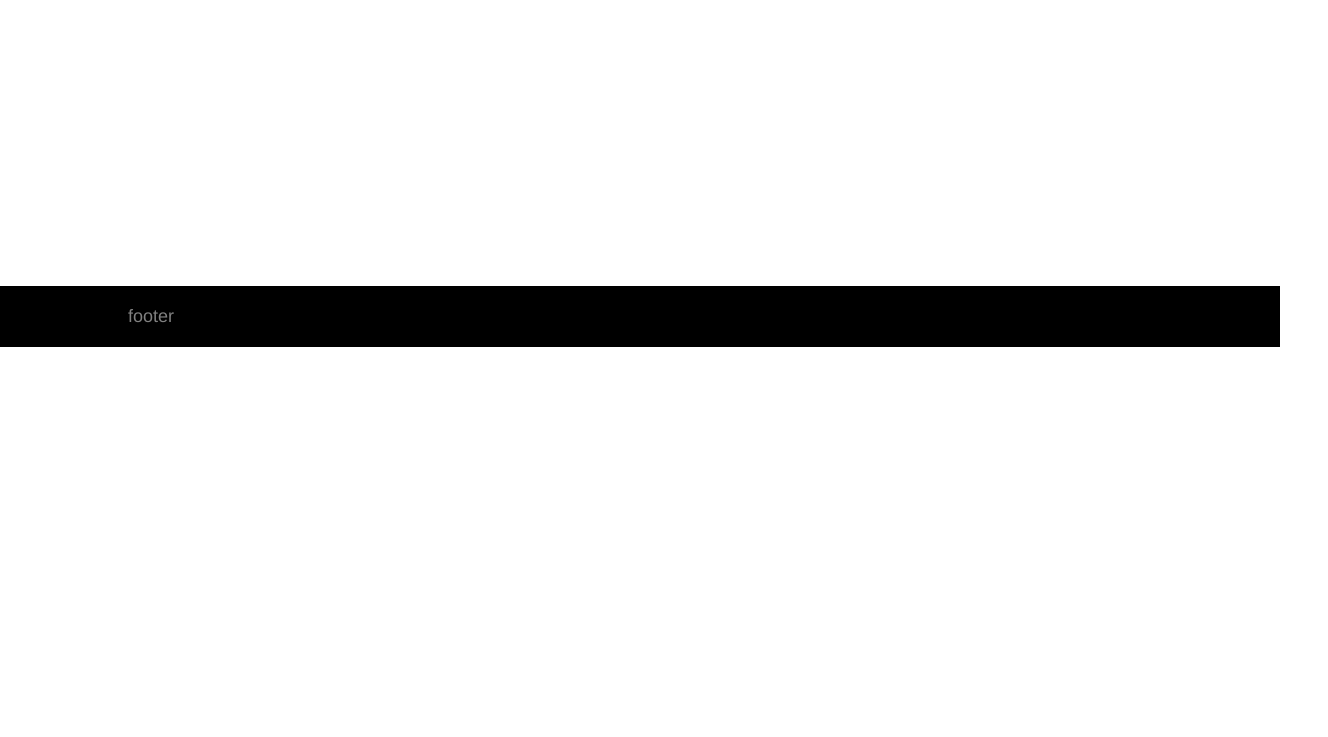
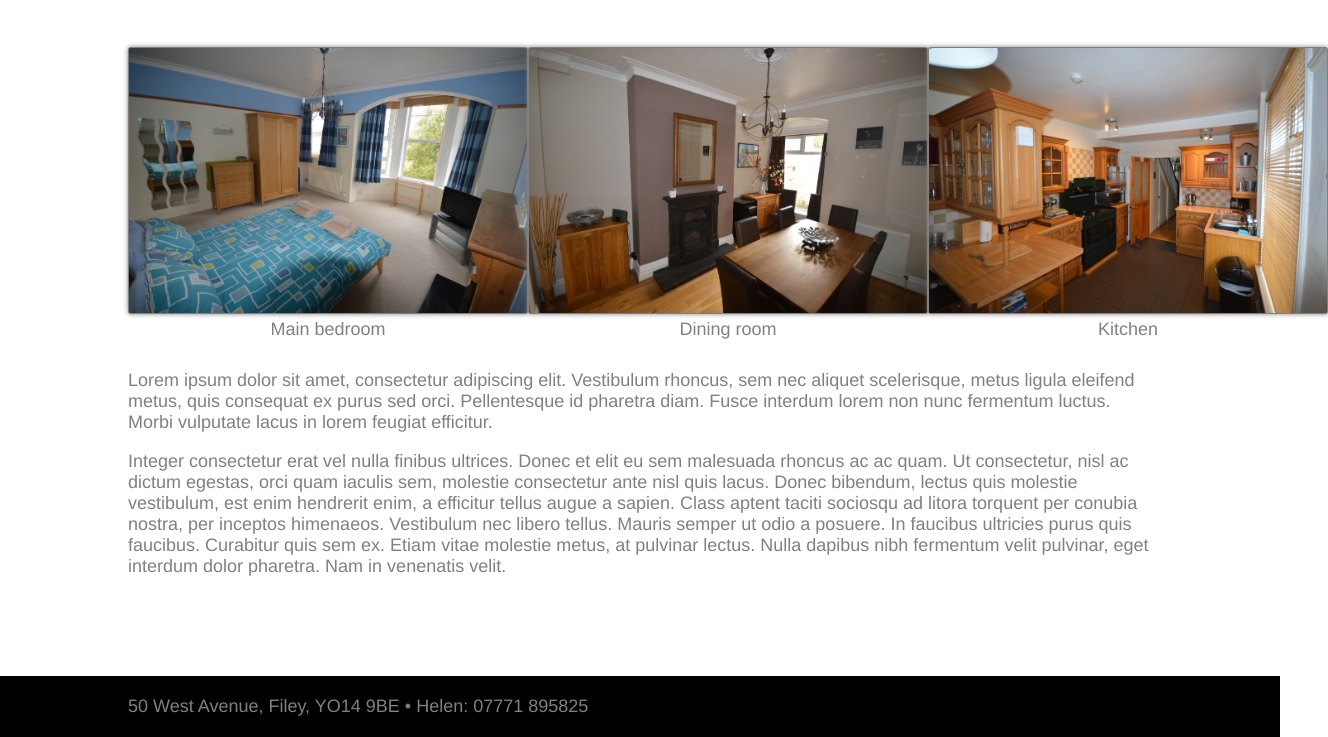
Before and after one commit to tomowen02/FileyHolidayHouse, a plain HTML site: page features.html in a window 1280 px wide. Shown: the part 453-1190 px from the top of the page, 1328 px wide, since content can reach past the window. Before the commit the page ends 800 px from the top, so only its background shows below. Drawn offline with Linux system fonts and the light colour scheme.

Commit message:
Fixed the new page's layouts. Similar layouts to index now

```diff
--- a/features.html
+++ b/features.html
@@ -7,6 +7,7 @@
     <body>
         <header>
             <nav>
+                <h1>Filey Holiday House</h1>
                 <ul>
                     <li><a href="index.html">Home</a></li>
                     <li><a href="availability.html">Availability</a></li>
@@ -14,14 +15,29 @@
                     <li><a href="contact.html">Contact Us</a></li>
                 </ul>
             </nav>
-            <h1>Features</h1>
         </header>
-        <section>
-            <div>a</div>
-            <div>b</div>
-            <div>c</div>
-        </section>
-        <section>Lower section</section>
-        <footer>footer</footer>
+        <div class="content">
+            <section class="features">
+                <figure>
+                    <img src="images\house\DSC_6793.jpg" alt="main bedroom">
+                    <figcaption>Main bedroom</figcaption>
+                </figure>
+                <figure>
+                    <img src="images\house\DSC_6740.jpg" alt="dining room">
+                    <figcaption>Dining room</figcaption>
+                </figure>
+                <figure>
+                    <img src="images\house\DSC_6760.jpg" alt="kitchen">
+                    <figcaption>Kitchen</figcaption>
+                </figure>
+            </section>
+            <section>
+                <p>Lorem ipsum dolor sit amet, consectetur adipiscing elit. Vestibulum rhoncus, sem nec aliquet scelerisque, metus ligula eleifend metus, quis consequat ex purus sed orci. Pellentesque id pharetra diam. Fusce interdum lorem non nunc fermentum luctus. Morbi vulputate lacus in lorem feugiat efficitur. </p>
+                <p>Integer consectetur erat vel nulla finibus ultrices.
+                    Donec et elit eu sem malesuada rhoncus ac ac quam. Ut consectetur, nisl ac dictum egestas, orci quam iaculis sem, molestie consectetur ante nisl quis lacus. Donec bibendum, lectus quis molestie vestibulum, est enim hendrerit enim, a efficitur tellus augue a sapien. Class aptent taciti sociosqu ad litora torquent per conubia nostra, per inceptos himenaeos. Vestibulum nec libero tellus. Mauris semper ut odio a posuere. In faucibus ultricies purus quis faucibus. Curabitur quis sem ex. Etiam vitae molestie metus, at pulvinar lectus. Nulla dapibus nibh fermentum velit pulvinar, eget interdum dolor pharetra. Nam in venenatis velit.</p>
+            </section>
+            <div class="section" id="dead-space"></div>
+        </div>
+        <footer>50 West Avenue, Filey, YO14 9BE • Helen: 07771 895825</footer>
     </body>
 </html>
```
Also changed, not shown: availability.html (+3 -8 lines), contact.html (+24 -8 lines), index.html (+0 -1 lines).
